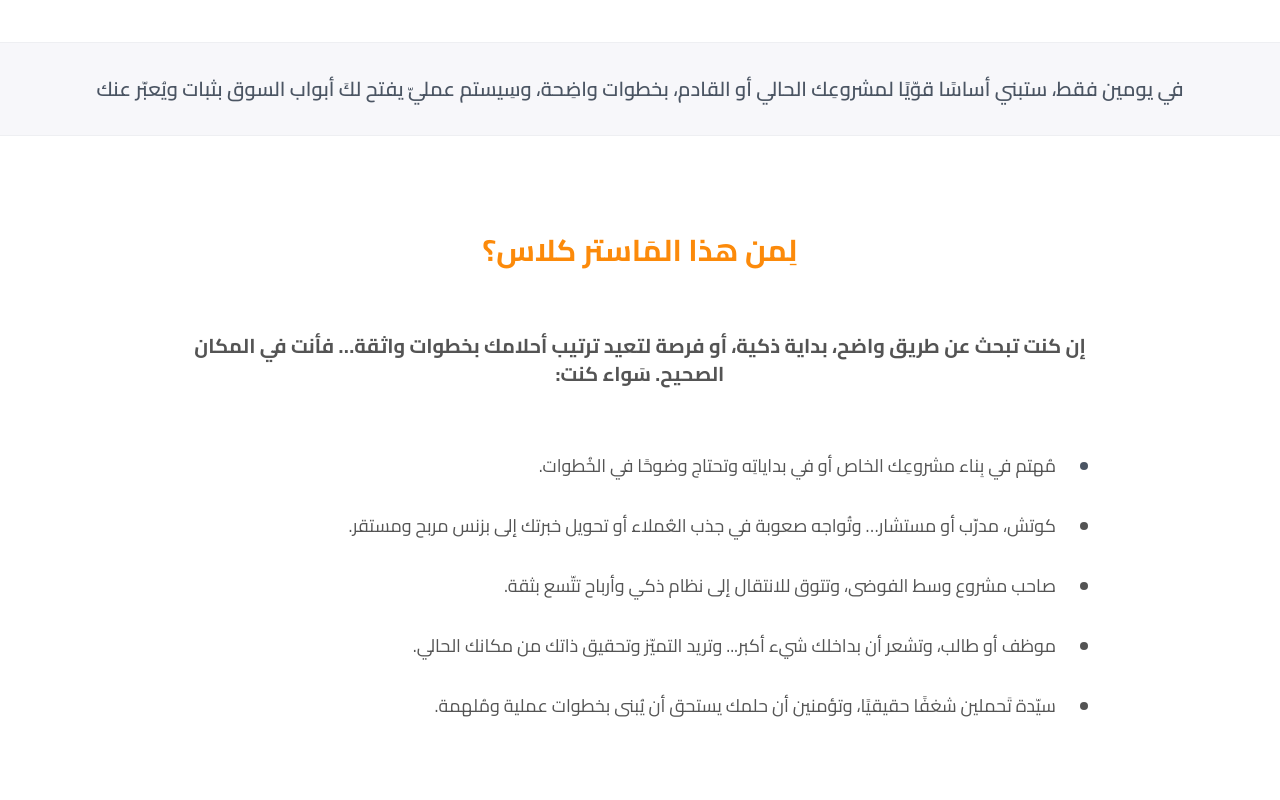
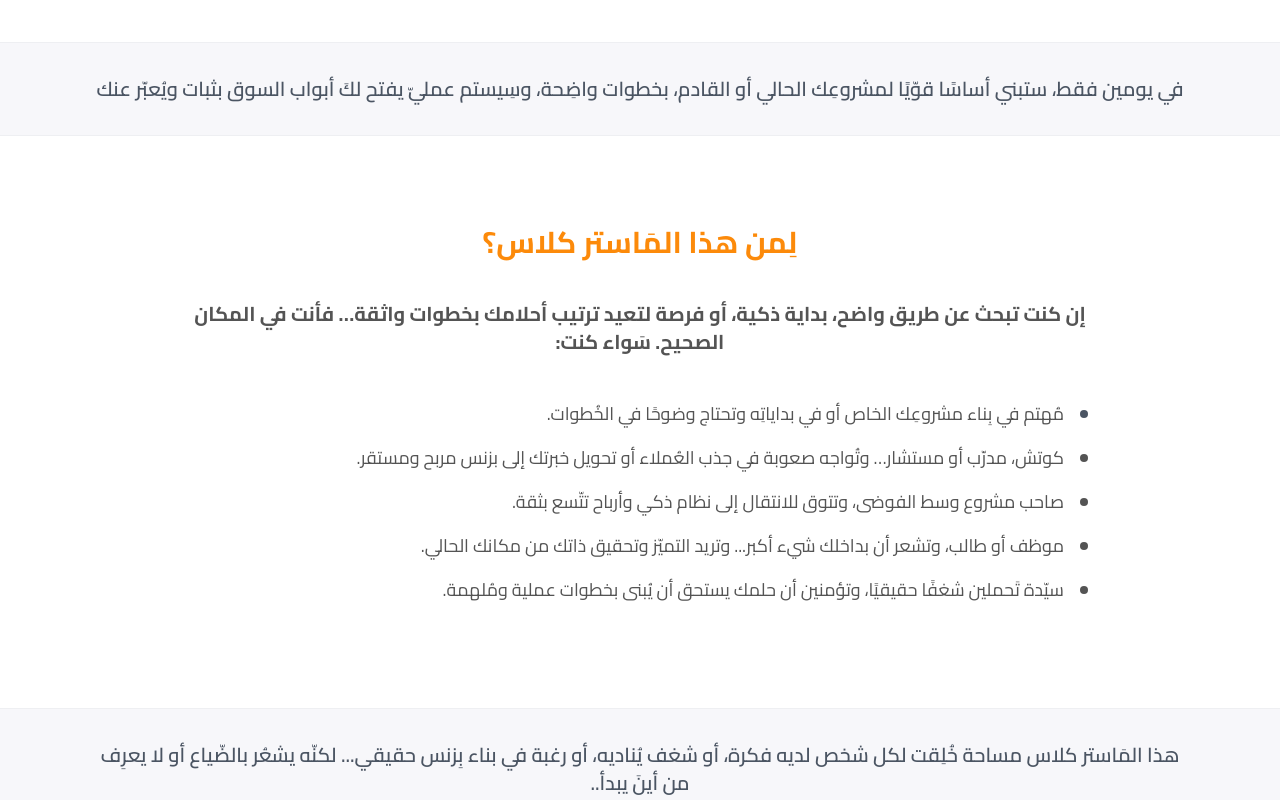
Before and after one commit to Dweirii/C-SQUAD-Master-Class, a Next.js app: page / in a window 1280 px wide. Shown: the part 520-1320 px from the top of the page. Built offline with nearby package versions, Linux system fonts and the light colour scheme.

Commit message:
fixing the Master Class Section for UI

```diff
--- a/components/ar/masterClass-audienace.tsx
+++ b/components/ar/masterClass-audienace.tsx
@@ -1,54 +1,54 @@
 export default function MasterclassAudienceArabic() {
   return (
-    <section className="bg-white">
-      <div className="max-w-6xl mx-auto px-6 py-16 sm:py-20 lg:py-24">
+    <section className="bg-white lg:mt-6">
+      <div className="max-w-6xl mx-auto px-6 sm:py-10 lg:pt-16">
         <div className="max-w-4xl mx-auto">
           {/* Title */}
-          <div className="text-center mb-12 sm:mb-16">
+          <div className="text-center pb-4 lg:pb-2 sm:mb-8">
             <h2 className="text-2xl sm:text-2xl md:text-3xl font-bold text-[#FC8A0A] leading-tight">
               لِمن هذا المَاستر كلاس؟
             </h2>
           </div>
 
           {/* Lead paragraphs */}
-          <div className="text-center mb-12 sm:mb-16 space-y-6 sm:space-y-8">
+          <div className="text-center mb-6 sm:mb-16 lg:mb-11 space-y-4 sm:space-y-8">
             <p className="text-[#545454] text-base font-bold sm:text-lg md:text-xl leading-relaxed">
               إن كنت تبحث عن طريق واضح، بداية ذكية، أو فرصة لتعيد ترتيب أحلامك بخطوات واثقة… فأنت في المكان الصحيح. سَواء كنت:
             </p>
           </div>
 
         {/* Professional Bullet Points */}
-          <div className="mb-12 sm:mb-16">
-            <ul className="space-y-6 sm:space-y-8 text-[#545454]">
-              <li className="flex items-start gap-4 sm:gap-6">
+        <div className="sm:mb-16">
+          <ul className="space-y-2 sm:space-y-4 text-[#545454]">
+            <li className="flex items-start gap-2 sm:gap-4">
               <div className="flex-shrink-0 w-2 h-2 bg-gray-600 rounded-full mt-2 sm:mt-2.5"></div>
               <p className="text-base sm:text-lg leading-relaxed">
                 مُهتم في بِناء مشروعِك الخاص أو في بداياتِه وتحتاج وضوحًا في الخُطوات.
               </p>
             </li>
 
-              <li className="flex items-start gap-4 sm:gap-6">
+            <li className="flex items-start gap-2 sm:gap-4">
               <div className="flex-shrink-0 w-2 h-2 bg-[#545454] rounded-full mt-2 sm:mt-2.5"></div>
               <p className="text-base sm:text-lg leading-relaxed">
                 كوتش، مدرّب أو مستشار… وتُواجه صعوبة في جذب العُملاء أو تحويل خبرتك إلى بزنس مربح ومستقر.
               </p>
             </li>
 
-              <li className="flex items-start gap-4 sm:gap-6">
+            <li className="flex items-start gap-2 sm:gap-4">
               <div className="flex-shrink-0 w-2 h-2 bg-[#545454] rounded-full mt-2 sm:mt-2.5"></div>
               <p className="text-base sm:text-lg leading-relaxed">
                 صاحب مشروع وسط الفوضى، وتتوق للانتقال إلى نظام ذكي وأرباح تتّسع بثقة.
               </p>
             </li>
 
-              <li className="flex items-start gap-4 sm:gap-6">
+            <li className="flex items-start gap-2 sm:gap-4">
               <div className="flex-shrink-0 w-2 h-2 bg-[#545454] rounded-full mt-2 sm:mt-2.5"></div>
               <p className="text-base sm:text-lg leading-relaxed">
                 موظف أو طالب، وتشعر أن بداخلك شيء أكبر... وتريد التميّز وتحقيق ذاتك من مكانك الحالي.
               </p>
             </li>
 
-              <li className="flex items-start gap-4 sm:gap-6">
+            <li className="flex items-start gap-2 sm:gap-4">
               <div className="flex-shrink-0 w-2 h-2 bg-[#545454] rounded-full mt-2 sm:mt-2.5"></div>
               <p className="text-base sm:text-lg leading-relaxed">
                 سيّدة تَحملين شغفًا حقيقيًا، وتؤمنين أن حلمك يستحق أن يُبنى بخطوات عملية ومُلهمة.
```
Lines whose indentation alone changed are shown as unchanged.
